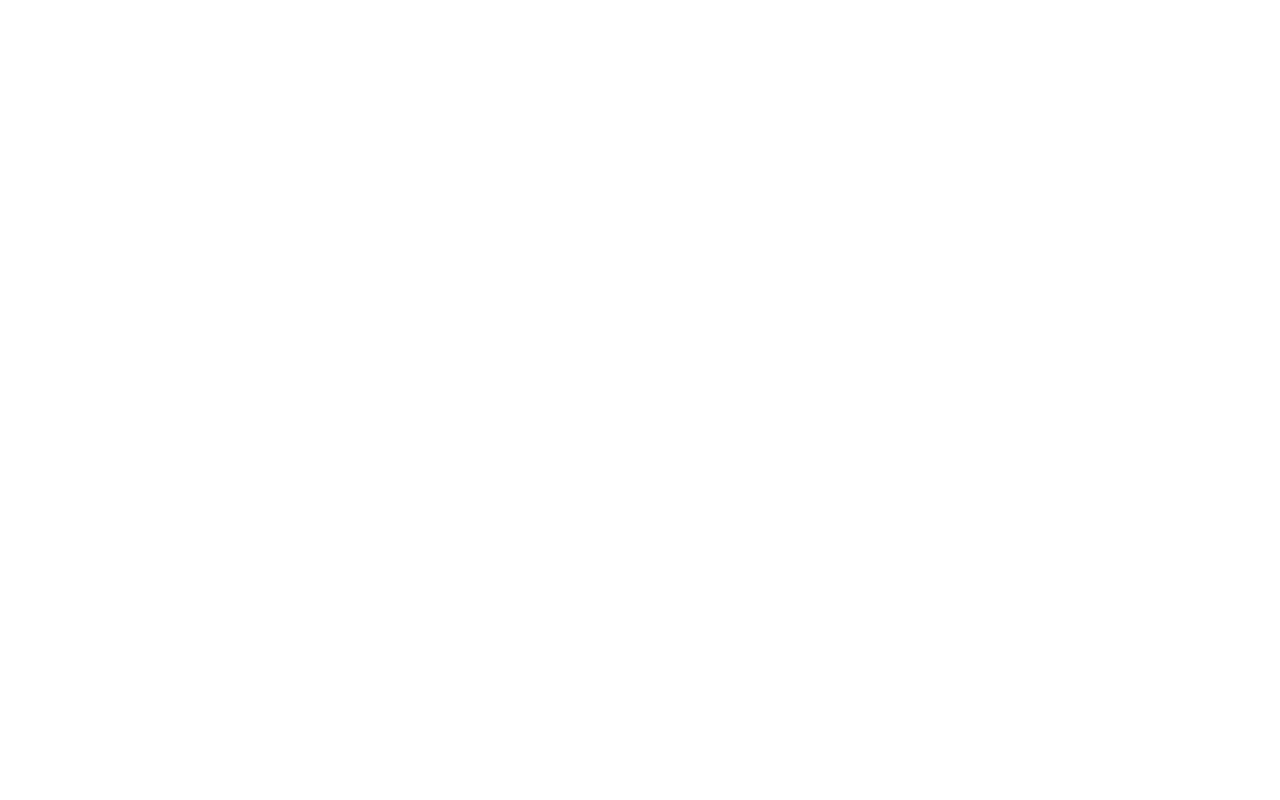
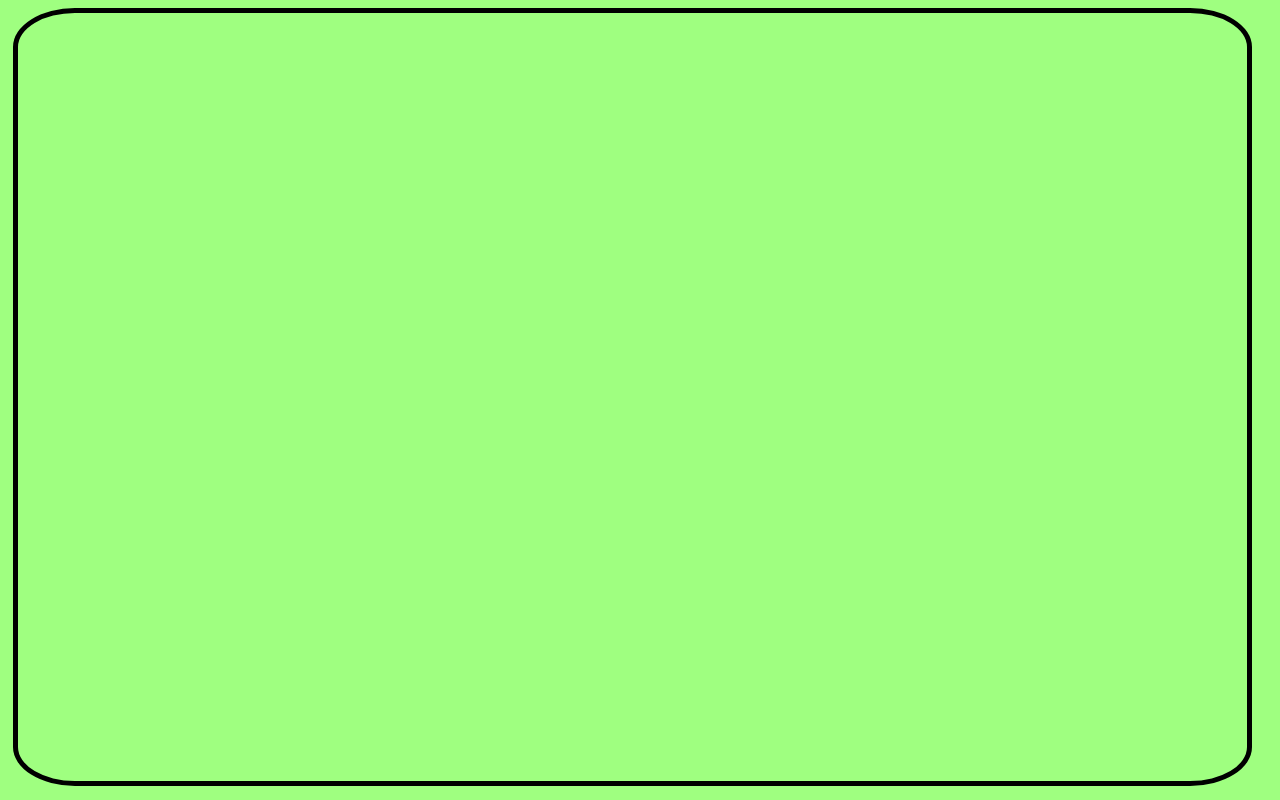
Before and after one commit to BrookSmith44/Experimental-startpage, a plain HTML site: page index.html in a window 1280 px wide. Drawn offline with Linux system fonts and the light colour scheme.

Commit message:
First attempt at making whole page border

```diff
--- /dev/null
+++ b/css/styles.css
@@ -0,0 +1,17 @@
+body {
+  border: 0;
+  margin: 0;
+  padding: 0;
+  background-color: #9fff80;
+}
+.borderoutline{
+  width: 96vw;
+  height: 96vh;
+  border: 5px solid black;
+  border-radius: 5%;
+  position: absolute;
+  top: 1%;
+  left: 1%;
+  bottom: 1%;
+  right: 1%;
+}
--- a/index.html
+++ b/index.html
@@ -2,9 +2,10 @@
 <html>
   <head>
     <meta charset="utf-8">
-    <title></title>
+    <link rel="stylesheet" type="text/css" href="css/styles.css">
+    <title>Startpage</title>
   </head>
   <body>
-
+<section class="borderoutline"></section>
   </body>
 </html>
```
Also changed, not shown: css/style.css (deleted).
